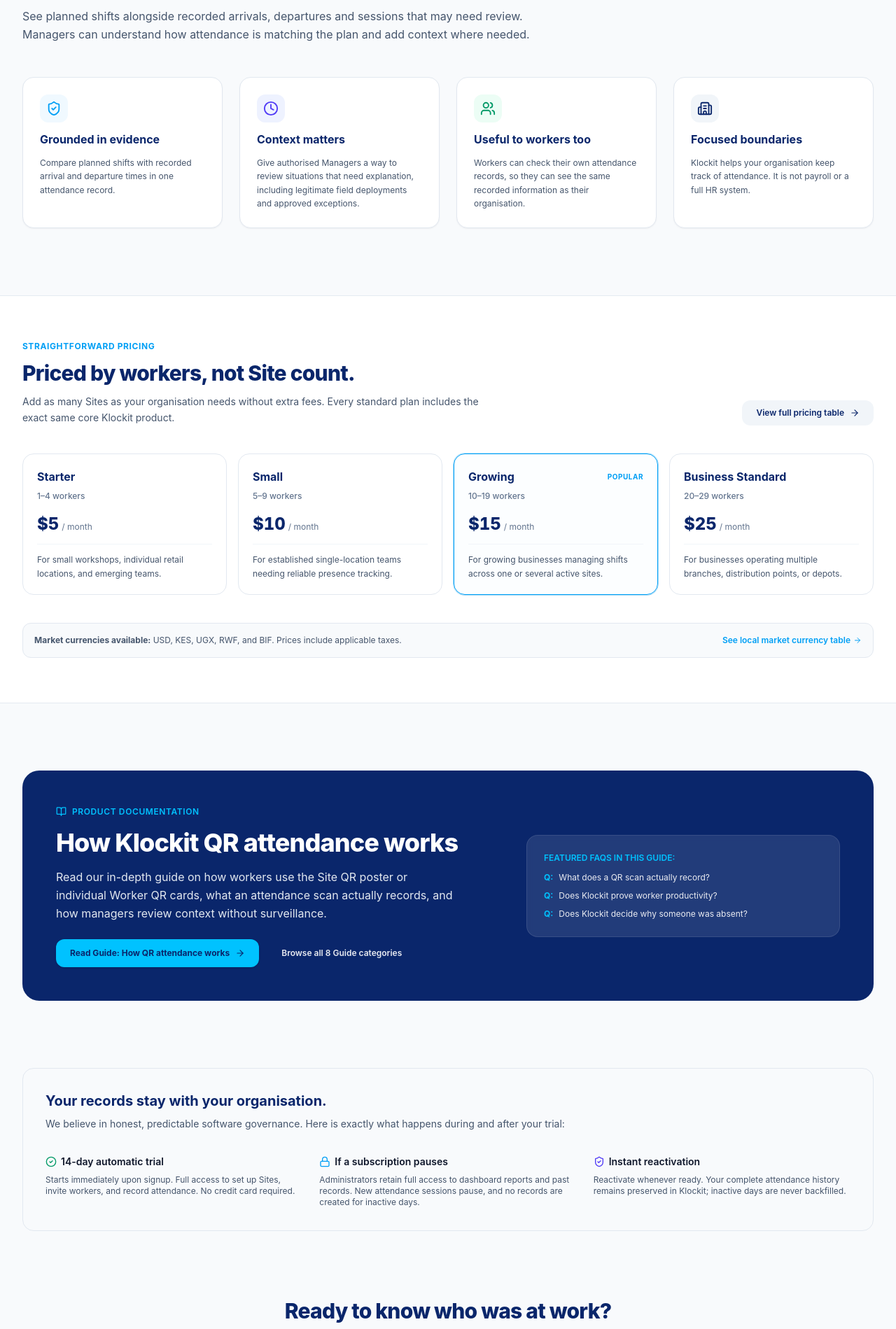
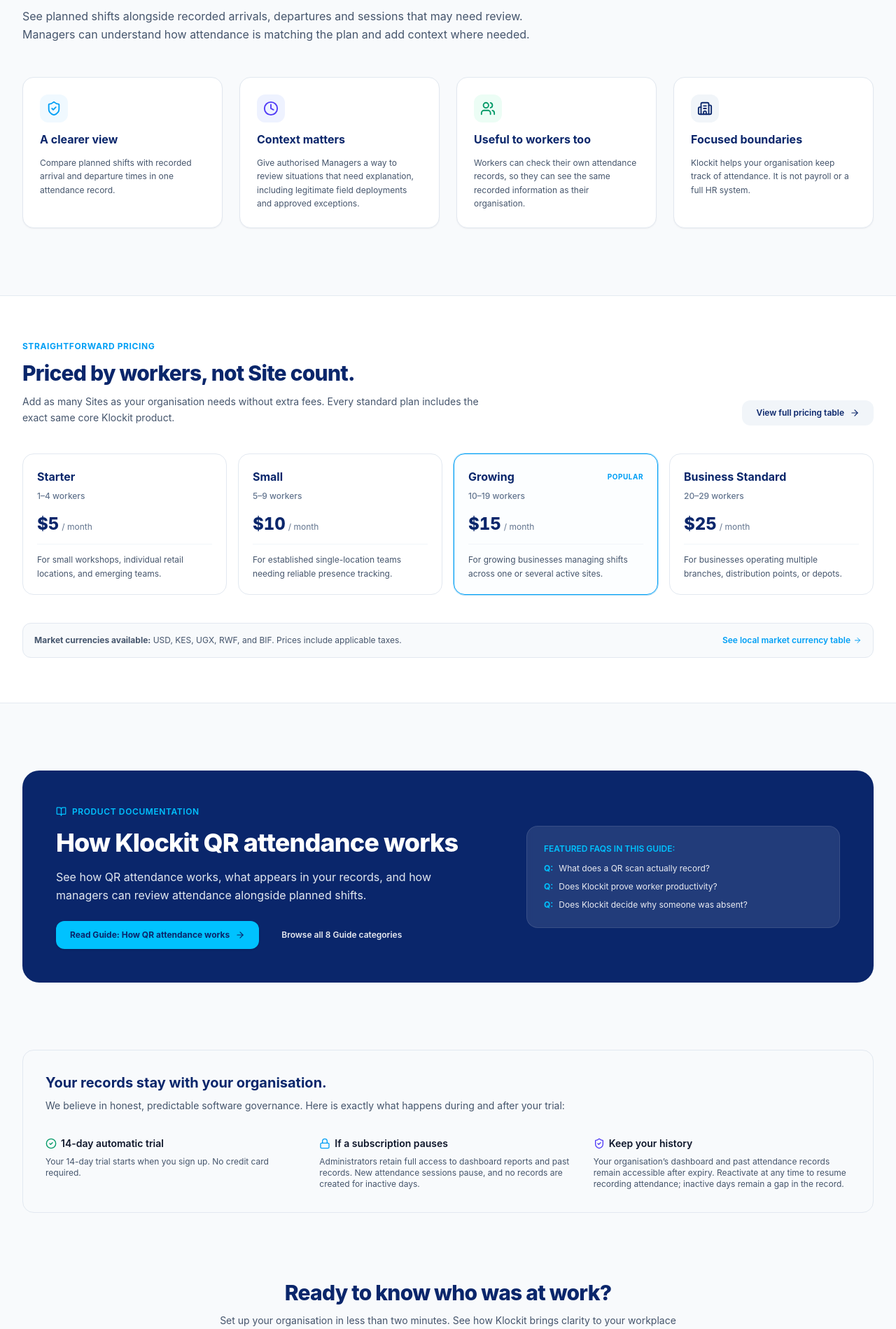
Before and after one commit to Fkenogo/klockit-web-prototype, a React (Vite) app: page / in a window 1280 px wide. Shown: the part 1948-3847 px from the top of the page at 70% size. Built offline with nearby package versions, Linux system fonts and the light colour scheme.

Commit message:
Remove internal and unsupported website claims

```diff
--- a/src/pages/HomePage.tsx
+++ b/src/pages/HomePage.tsx
@@ -156,7 +156,7 @@ export function HomePage({
               <ShieldCheck size={22} />
             </div>
             <h3 className="font-bold text-base text-[#0A266B]">
-              Grounded in evidence
+              A clearer view
             </h3>
             <p className="text-xs text-slate-600 leading-relaxed">
               Compare planned shifts with recorded arrival and departure times in one attendance record.
@@ -289,7 +289,7 @@ export function HomePage({
                 How Klockit QR attendance works
               </h2>
               <p className="text-sm sm:text-base text-slate-200 leading-relaxed max-w-xl">
-                Read our in-depth guide on how workers use the Site QR poster or individual Worker QR cards, what an attendance scan actually records, and how managers review context without surveillance.
+                See how QR attendance works, what appears in your records, and how managers can review attendance alongside planned shifts.
               </p>
               <div className="pt-2 flex flex-wrap items-center gap-4">
                 <button
@@ -350,7 +350,7 @@ export function HomePage({
                 <span>14-day automatic trial</span>
               </div>
               <p>
-                Starts immediately upon signup. Full access to set up Sites, invite workers, and record attendance. No credit card required.
+                Your 14-day trial starts when you sign up. No credit card required.
               </p>
             </div>
 
@@ -367,10 +367,10 @@ export function HomePage({
             <div className="space-y-2 text-xs text-slate-600">
               <div className="font-semibold text-slate-900 text-sm flex items-center gap-1.5">
                 <ShieldCheck size={16} className="text-indigo-600" />
-                <span>Instant reactivation</span>
+                <span>Keep your history</span>
               </div>
               <p>
-                Reactivate whenever ready. Your complete attendance history remains preserved in Klockit; inactive days are never backfilled.
+                Your organisation’s dashboard and past attendance records remain accessible after expiry. Reactivate at any time to resume recording attendance; inactive days remain a gap in the record.
               </p>
             </div>
           </div>
```
